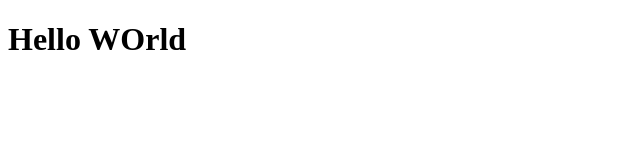
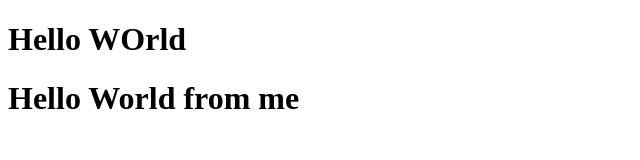
Before and after one commit to nabeel-jawed/BTCM2020, a plain HTML site: page index.html in a window 1280 px wide. Shown: the whole page, without its empty margins (0-640 px from the left). Drawn offline with Linux system fonts and the light colour scheme.

Commit message:
Updated index.html file.

```diff
--- a/index.html
+++ b/index.html
@@ -8,5 +8,6 @@
 </head>
 <body>
     <h1>Hello WOrld</h1>
+    <h1>Hello World from me</h1>
 </body>
 </html>
```
